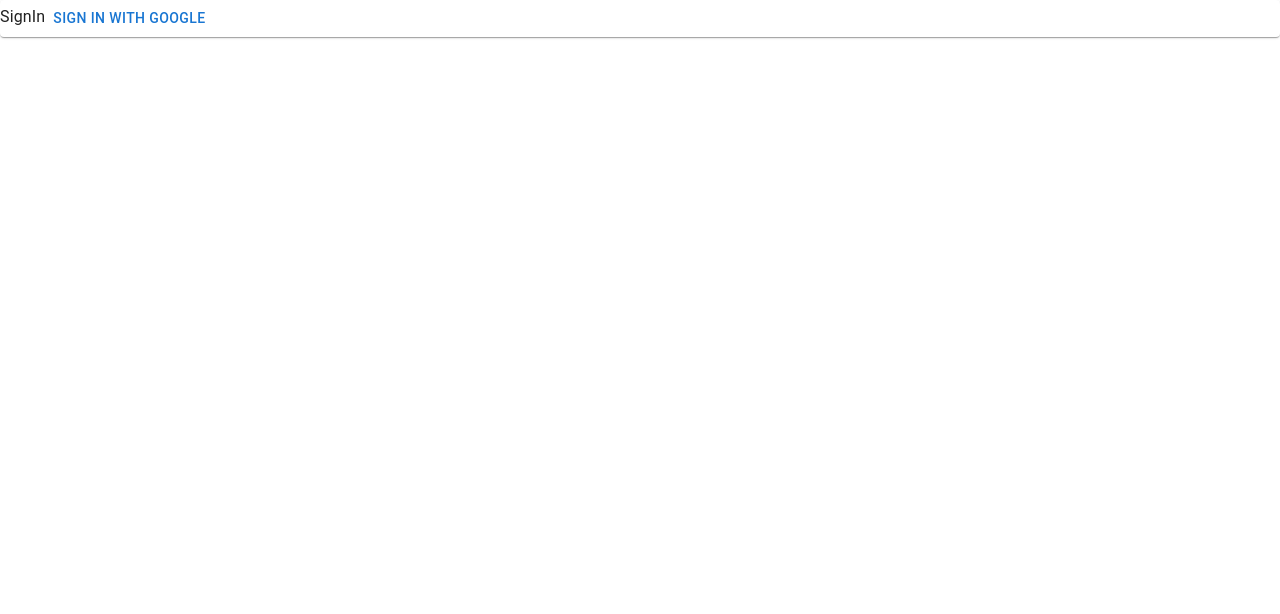
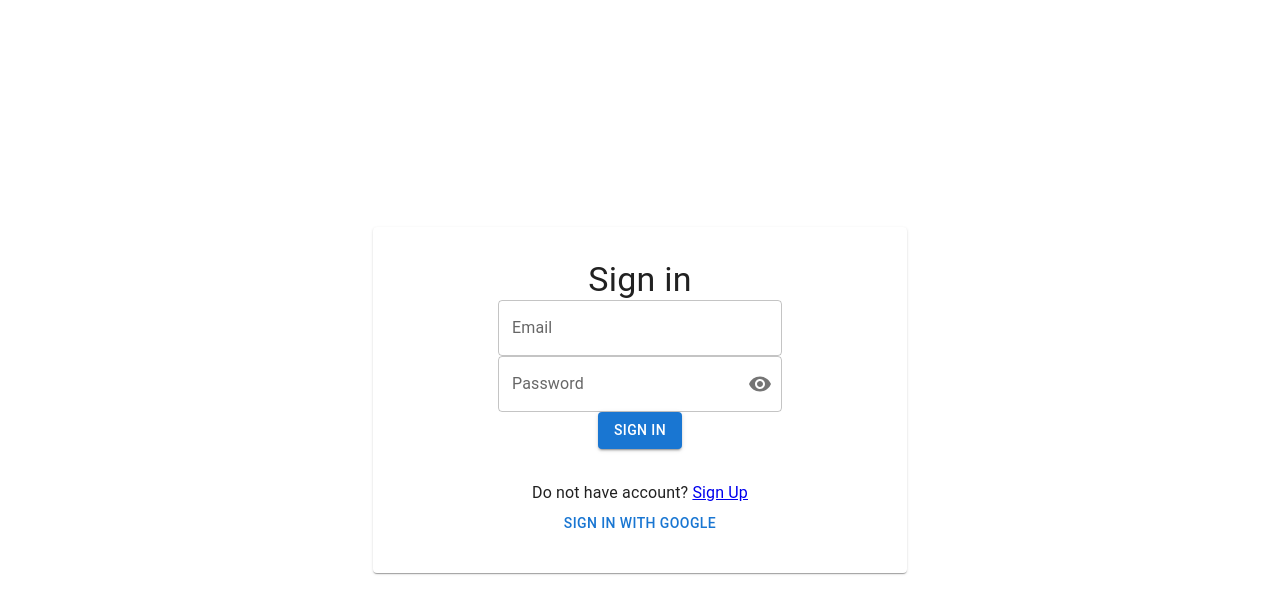
Before and after one commit to Muhitori/firebase-chat-app, a React (Create React App) app: page /login in a window 1280 px wide. Shown: the top 614 px of the page. Built offline with nearby package versions, Linux system fonts and the light colour scheme; no server answers.

Commit message:
sign up, sign in

```diff
--- a/src/components/App.tsx
+++ b/src/components/App.tsx
@@ -1,6 +1,6 @@
 import 'src/utils/firebase.config';
 import { BrowserRouter as Router } from 'react-router-dom';
-import { CssBaseline } from '@mui/material';
+import { Box, CssBaseline } from '@mui/material';
 import { RootStoreModel } from 'src/store';
 import { RootLayout } from './layout/RootLayout';
 import { StoreProvider } from './StoreProvider';
@@ -12,7 +12,9 @@ export const App = () => {
     <Router>
       <StoreProvider store={store}>
         <CssBaseline />
-        <RootLayout />
+        <Box height="100vh" width="100vw">
+          <RootLayout />
+        </Box>
       </StoreProvider>
     </Router>
   );
--- a/src/components/common/PasswordInput.tsx
+++ b/src/components/common/PasswordInput.tsx
@@ -1,24 +1,30 @@
 import { FC, useCallback, useState } from 'react';
 import { VisibilityOff, Visibility } from '@mui/icons-material';
 import { TextField, InputAdornment, IconButton } from '@mui/material';
-import { Field, FieldProps, ErrorMessage } from 'formik';
+import { Field, FieldProps } from 'formik';
 
 interface Props {
   name: string;
   label?: string;
   className?: string;
+  error: string | undefined;
+  touched: boolean | undefined;
 }
 
 const PasswordInput: FC<Props> = ({
   name,
   label,
   className,
+  error,
+  touched,
 }) => {
   const [showPassword, setShowPassword] = useState(false);
 
   const toggleShowPassword = useCallback(() => {
     setShowPassword(!showPassword);
   }, [showPassword]);
+
+  const showError = !!error && !!touched;
 
   return (
     <Field name={name}>
@@ -27,9 +33,11 @@ const PasswordInput: FC<Props> = ({
           <TextField
             fullWidth
             className={className}
-            variant="filled"
+            variant="outlined"
             label={label}
             type={showPassword ? 'text' : 'password'}
+            error={showError}
+            helperText={showError && error}
             InputProps={{
               endAdornment: (
                 <InputAdornment position="end">
@@ -45,7 +53,6 @@ const PasswordInput: FC<Props> = ({
             }}
             {...field}
           />
-          <ErrorMessage name={field.name} />
         </>
       )}
     </Field>
--- a/src/components/common/TextInput.tsx
+++ b/src/components/common/TextInput.tsx
@@ -1,26 +1,39 @@
 import { TextField } from '@mui/material';
-import { Field, FieldProps, ErrorMessage } from 'formik';
-import { FC } from 'react';
+import { Field, FieldProps } from 'formik';
+import React, { CSSProperties } from 'react';
 
 interface Props {
+  error: string | undefined;
+  touched: boolean | undefined;
   name: string;
   label?: string;
   className?: string;
+  style?: CSSProperties;
 }
 
-const TextInput: FC<Props> = ({ name, label, className }) => {
+const TextInput: React.FC<Props> = ({
+  name,
+  label,
+  className,
+  style,
+  error,
+  touched,
+}) => {
+  const showError = !!error && !!touched;
   return (
     <Field name={name}>
       {({ field }: FieldProps) => (
         <>
           <TextField
             fullWidth
-            className={className}
-            variant="filled"
+            style={style}
+            classes={{ root: className }}
+            variant="outlined"
             label={label}
+            error={showError}
+            helperText={showError && error}
             {...field}
           />
-          <ErrorMessage name={field.name} />
         </>
       )}
     </Field>
--- a/src/components/layout/RootLayout.tsx
+++ b/src/components/layout/RootLayout.tsx
@@ -1,6 +1,7 @@
-import { useEffect, useState } from 'react';
 import { Navigate, Route } from 'react-router-dom';
-import { getAuth, onAuthStateChanged } from 'firebase/auth';
+import { onAuthStateChanged } from 'firebase/auth';
+import { useState, useEffect } from 'react';
+import { auth } from 'src/services/Auth.service';
 import { MainLayout } from './MainLayout';
 import { GuestLayout } from './GuestLayout';
 import { SignUp } from '../pages/auth/SignUp';
@@ -8,7 +9,6 @@ import { SignIn } from '../pages/auth/SIgnInPage';
 import { MainPage } from '../pages/MainPage';
 
 export const RootLayout = () => {
-  const auth = getAuth();
   const [isLogged, setIsLogged] = useState(false);
 
   useEffect(() => {
--- /dev/null
+++ b/src/components/pages/auth/AuthForm.tsx
@@ -0,0 +1,64 @@
+import { Formik, Form } from 'formik';
+import * as Yup from 'yup';
+import PasswordInput from 'src/components/common/PasswordInput';
+import TextInput from 'src/components/common/TextInput';
+import { AuthUser } from 'src/types/User';
+import { Button } from '@mui/material';
+import { FC } from 'react';
+import { useStyles } from './styles';
+
+const validationSchema = Yup.object().shape({
+  email: Yup.string()
+    .required()
+    .email('Email field does not match requirements'),
+  password: Yup.string().required().min(8),
+});
+
+const initialValues = {
+  email: '',
+  password: ''
+};
+
+interface Props {
+  serviceCallback: (user: AuthUser) => void;
+  pageName: string;
+}
+
+export const AuthForm: FC<Props> = ({ pageName, serviceCallback }) => {
+  const classes = useStyles();
+
+  const handleSubmit = (formData: AuthUser) => {
+    serviceCallback(formData);
+  };
+
+  return (
+    <Formik
+      // innerRef={formRef}
+      initialValues={initialValues}
+      validationSchema={validationSchema}
+      onSubmit={handleSubmit}
+    >
+      {({ errors, touched }) => (
+        <Form className={classes.form}>
+          <TextInput
+            className={classes.input}
+            error={errors.email}
+            touched={touched.email}
+            name="email"
+            label="Email"
+          />
+          <PasswordInput
+            className={classes.input}
+            error={errors.password}
+            touched={touched.password}
+            name="password"
+            label="Password"
+          />
+          <Button variant="contained" type="submit">
+            {pageName}
+          </Button>
+        </Form>
+      )}
+    </Formik>
+  );
+};
--- a/src/components/pages/auth/SIgnInPage.tsx
+++ b/src/components/pages/auth/SIgnInPage.tsx
@@ -1,19 +1,33 @@
-import { Button, Paper } from '@mui/material';
-import { useNavigate } from 'react-router-dom';
+import { Button, Grid, Paper, Typography } from '@mui/material';
+import { Link, useNavigate } from 'react-router-dom';
 import { useAuth } from 'src/hooks/UseStore';
+import { AuthForm } from './AuthForm';
+import { useStyles } from './styles';
 
 export const SignIn = () => {
+  const classes = useStyles();
+
   const navigate = useNavigate();
   const authModel = useAuth();
 
-  const onClick = () => {
+  const onSignWithGoogle = () => {
     authModel.signInWithGoogle(() => navigate('/'));
   }
 
   return (
-    <Paper>
-      SignIn
-      <Button onClick={onClick}>Sign in with google</Button>
-    </Paper>
+    <Grid container height="100%" alignItems="center" justifyContent="center">
+      <Grid item sm={5}>
+        <Paper className={classes.root}>
+          <Typography variant="h4">Sign in</Typography>
+          <AuthForm pageName="Sign in" serviceCallback={authModel.signIn} />
+          <Typography variant="body1">
+            Do not have account? <Link to="/register">Sign Up</Link>
+          </Typography>
+          <Button variant="text" onClick={onSignWithGoogle}>
+            Sign in with google
+          </Button>
+        </Paper>
+      </Grid>
+    </Grid>
   );
 };
--- a/src/components/pages/auth/SignUp.tsx
+++ b/src/components/pages/auth/SignUp.tsx
@@ -1,3 +1,33 @@
+import { Button, Grid, Paper, Typography } from '@mui/material';
+import { Link, useNavigate } from 'react-router-dom';
+import { useAuth } from 'src/hooks/UseStore';
+import { AuthForm } from './AuthForm';
+import { useStyles } from './styles';
+
 export const SignUp = () => {
-  return <div>SignUp</div>;
+  const classes = useStyles();
+
+  const navigate = useNavigate();
+  const authModel = useAuth();
+
+  const onSignWithGoogle = () => {
+    authModel.signInWithGoogle(() => navigate('/'));
+  };
+
+  return (
+    <Grid container height="100%" alignItems="center" justifyContent="center">
+      <Grid item sm={5}>
+        <Paper className={classes.root}>
+          <Typography variant="h4">Sign up</Typography>
+          <AuthForm pageName="Sign up" serviceCallback={authModel.signUp} />
+          <Typography variant="body1">
+            Already have an account? <Link to="/login">Sign In</Link>
+          </Typography>
+          <Button variant="text" onClick={onSignWithGoogle}>
+            Sign in with google
+          </Button>
+        </Paper>
+      </Grid>
+    </Grid>
+  );
 };
--- /dev/null
+++ b/src/components/pages/auth/styles.ts
@@ -0,0 +1,23 @@
+import { makeStyles } from '@mui/styles';
+
+export const useStyles = makeStyles({
+  root: {
+    display: 'flex',
+    flexDirection: 'column',
+    alignItems: 'center',
+    padding: '2rem',
+  },
+  title: {
+    marginBottom: '2rem',
+  },
+  form: {
+    display: 'flex',
+    flexDirection: 'column',
+    justifyContent: 'center',
+    alignItems: 'center',
+    marginBottom: '2rem',
+  },
+  input: {
+    marginBottom: '2rem',
+  },
+});
--- a/src/services/Auth.service.ts
+++ b/src/services/Auth.service.ts
@@ -1,25 +1,40 @@
-import { getAuth, createUserWithEmailAndPassword, signOut,  GoogleAuthProvider, signInWithPopup } from 'firebase/auth';
+import {
+  getAuth,
+  createUserWithEmailAndPassword,
+  signInWithEmailAndPassword,
+  signOut,
+  GoogleAuthProvider,
+  signInWithPopup
+} from 'firebase/auth';
 import { AuthUser } from 'src/types/User';
 
-const auth = getAuth();
+export const auth = getAuth();
 const googleProvider = new GoogleAuthProvider();
 
 export class AuthService {
+  static getCurrentUser() {
+    return auth.currentUser;
+  }
+
   static async signUp(user: AuthUser) {
     const { email, password } = user;
-    await createUserWithEmailAndPassword(auth, email, password);
+    const result = await createUserWithEmailAndPassword(auth, email, password);
+    return result.user.getIdToken();
+  }
+
+  static async signIn(user: AuthUser) {
+    const { email, password } = user;
+    const result = await signInWithEmailAndPassword(auth, email, password);
+    return result.user.getIdToken();
   }
 
   static async signInWithGoogle(successCallback: () => void) {
     const result = await signInWithPopup(auth, googleProvider);
     successCallback();
 
+
     const credential = GoogleAuthProvider.credentialFromResult(result);
-    if (credential) {
-      const token = credential.accessToken;
-      const { user } = result;
-      console.log(token, user);
-    }
+    return credential?.accessToken;
   }
 
   static async signOut() {
--- a/src/store/AuthStore.model.ts
+++ b/src/store/AuthStore.model.ts
@@ -1,14 +1,23 @@
 import { makeAutoObservable } from 'mobx';
 import { AuthService } from 'src/services/Auth.service';
 import { AuthUser } from 'src/types/User';
+
 
 export class AuthStoreModel {
   constructor() {
     makeAutoObservable(this);
   }
 
+  getCurrentUser() {
+    return AuthService.getCurrentUser();
+  }
+
   async signUp(user: AuthUser) {
     await AuthService.signUp(user);
+  }
+
+  async signIn(user: AuthUser) {
+    await AuthService.signIn(user);
   }
 
   async signInWithGoogle(successCallback: () => void) {
```
Also changed, not shown: src/index.tsx (line endings or trailing spaces).
